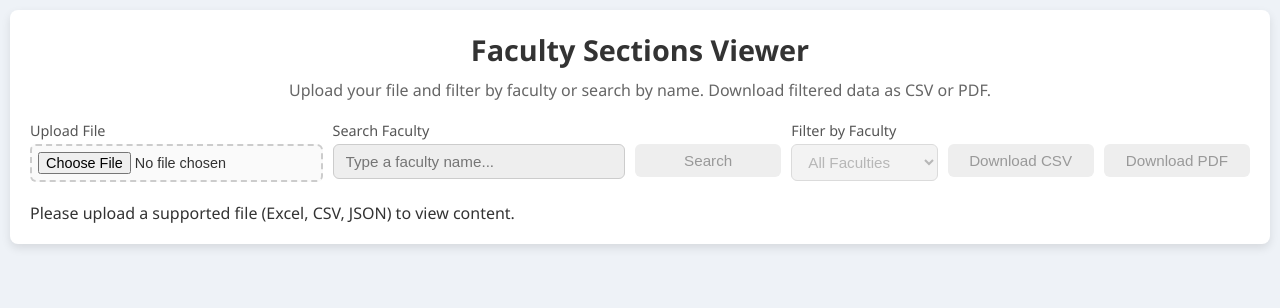
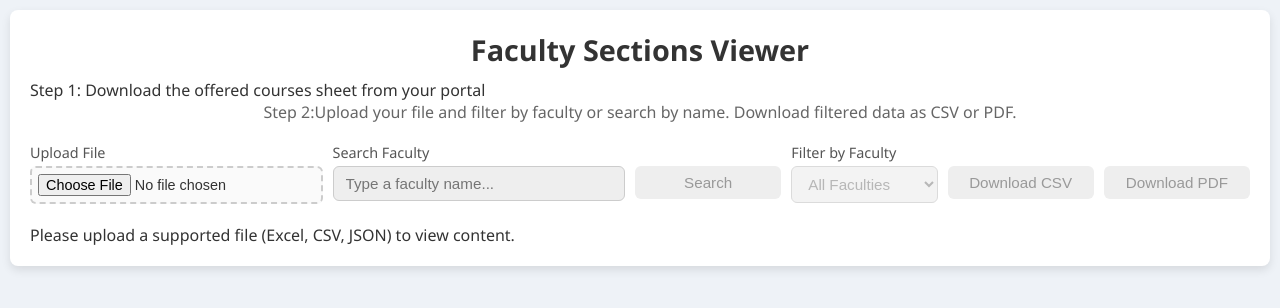
Before and after one commit to asifnotes/Sectionsviews, a plain HTML site: page index.html in a window 1280 px wide. Drawn offline with Linux system fonts and the light colour scheme.

Commit message:
Update index.html

```diff
--- a/index.html
+++ b/index.html
@@ -38,7 +38,8 @@
 <body>
 <div class="container" id="container">
     <h1>Faculty Sections Viewer</h1>
-    <p class="description">Upload your file and filter by faculty or search by name. Download filtered data as CSV or PDF.</p>
+    <p>Step 1: Download the offered courses sheet from your portal</p>
+    <p class="description">Step 2:Upload your file and filter by faculty or search by name. Download filtered data as CSV or PDF.</p>
     <div id="controls">
         <div>
             <label for="fileInput">Upload File</label>
```
